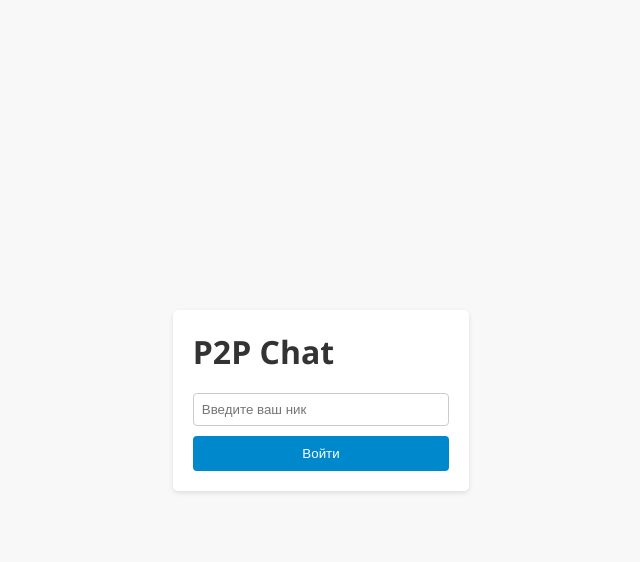
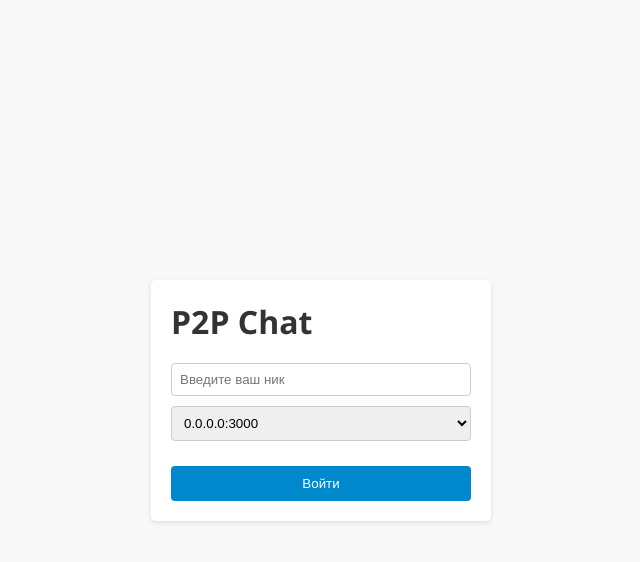
Before and after one commit to mkuznetsoff/udsu-p2p-chat, a Flask app: page / in a window 1280 px wide. Shown: the top 562 px of the page, without its empty margins (319-959 px from the left). Run offline with Flask 3, Linux system fonts and the light colour scheme.

Commit message:
Assistant checkpoint: Add server selection dialog to login page
Assistant generated file changes:
- templates/login.html: Add server selection to login page
- app.py: Add server selection handling

---

User prompt:

добавь окно при запуске с выбором адреса сервера и порта. сделай выбор стандартных 0.0.0.0:3000 или smartcontrol.su:3000

Replit-Commit-Author: Assistant
Replit-Commit-Session-Id: 769fcb9c-ce07-450f-a62f-e98d78c06dda

```diff
--- a/app.py
+++ b/app.py
@@ -16,12 +16,30 @@ def login():
 @app.route('/login', methods=["POST"])
 def handle_login():
     username = request.form.get("username")
+    server_choice = request.form.get("serverChoice")
+
     if username:
+        # Определение адреса сервера
+        if server_choice == "local":
+            server_address = ("0.0.0.0", 3000)
+        elif server_choice == "smart":
+            server_address = ("smartcontrol.su", 3000)
+        elif server_choice == "custom":
+            custom_server = request.form.get("customServerAddress", "").split(":")
+            if len(custom_server) == 2:
+                server_address = (custom_server[0], int(custom_server[1]))
+            else:
+                return "Неверный формат адреса сервера", 400
+        else:
+            return "Неверный выбор сервера", 400
+
         session['username'] = username
         if username not in clients:
             clients[username] = P2PClient(
                 on_receive_callback=lambda msg: chat_messages.append(msg),
-                nickname=username
+                nickname=username,
+                server_host=server_address[0],
+                server_port=server_address[1]
             )
             clients[username].start()
         return redirect(url_for('index'))
--- a/templates/login.html
+++ b/templates/login.html
@@ -19,12 +19,13 @@
             padding: 20px;
             border-radius: 5px;
             box-shadow: 0 2px 5px rgba(0,0,0,0.1);
+            min-width: 300px;
         }
         h1 {
             margin: 0 0 20px 0;
             color: #333;
         }
-        input {
+        input, select {
             width: 100%;
             padding: 8px;
             margin-bottom: 10px;
@@ -44,6 +45,13 @@
         button:hover {
             background-color: #007ab8;
         }
+        .server-select {
+            margin-bottom: 15px;
+        }
+        #customServer {
+            display: none;
+            margin-top: 10px;
+        }
     </style>
 </head>
 <body>
@@ -51,8 +59,25 @@
         <h1>P2P Chat</h1>
         <form method="POST" action="/login">
             <input type="text" name="username" placeholder="Введите ваш ник" required>
+            <div class="server-select">
+                <select name="serverChoice" id="serverChoice" onchange="toggleCustomServer()">
+                    <option value="local">0.0.0.0:3000</option>
+                    <option value="smart">smartcontrol.su:3000</option>
+                    <option value="custom">Другой сервер</option>
+                </select>
+                <div id="customServer">
+                    <input type="text" name="customServerAddress" placeholder="Адрес:порт">
+                </div>
+            </div>
             <button type="submit">Войти</button>
         </form>
     </div>
+    <script>
+        function toggleCustomServer() {
+            const choice = document.getElementById('serverChoice').value;
+            const customServer = document.getElementById('customServer');
+            customServer.style.display = choice === 'custom' ? 'block' : 'none';
+        }
+    </script>
 </body>
 </html>
```
